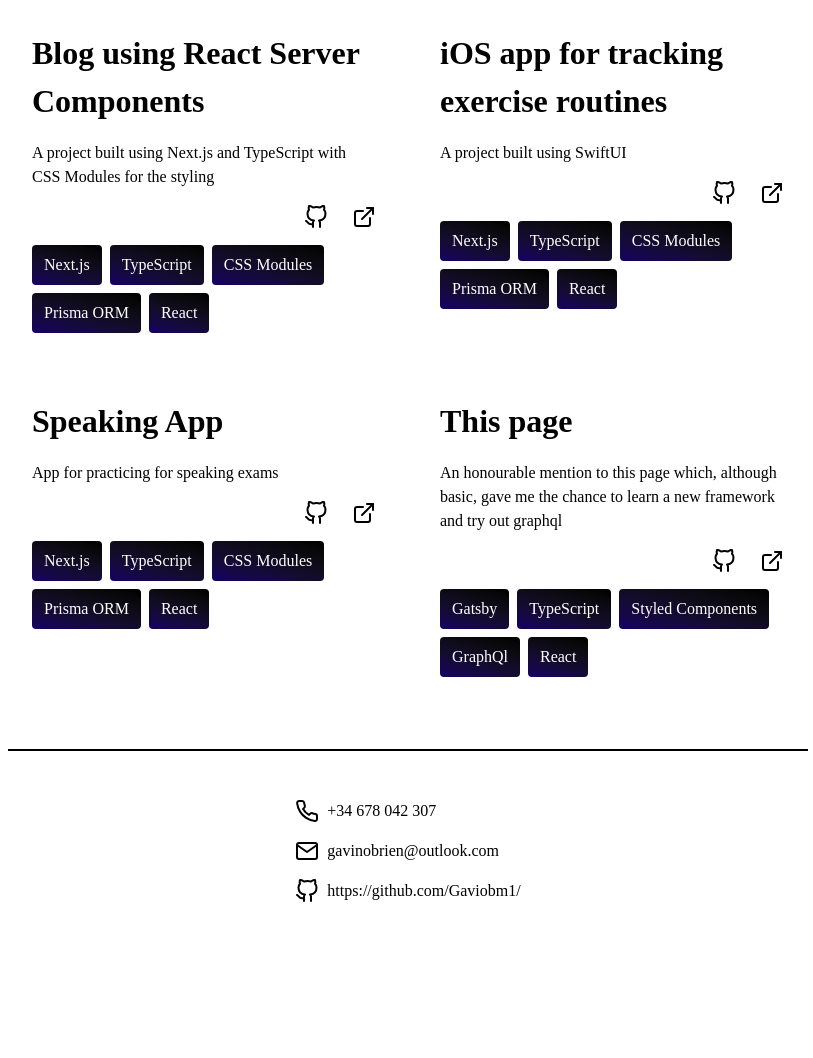
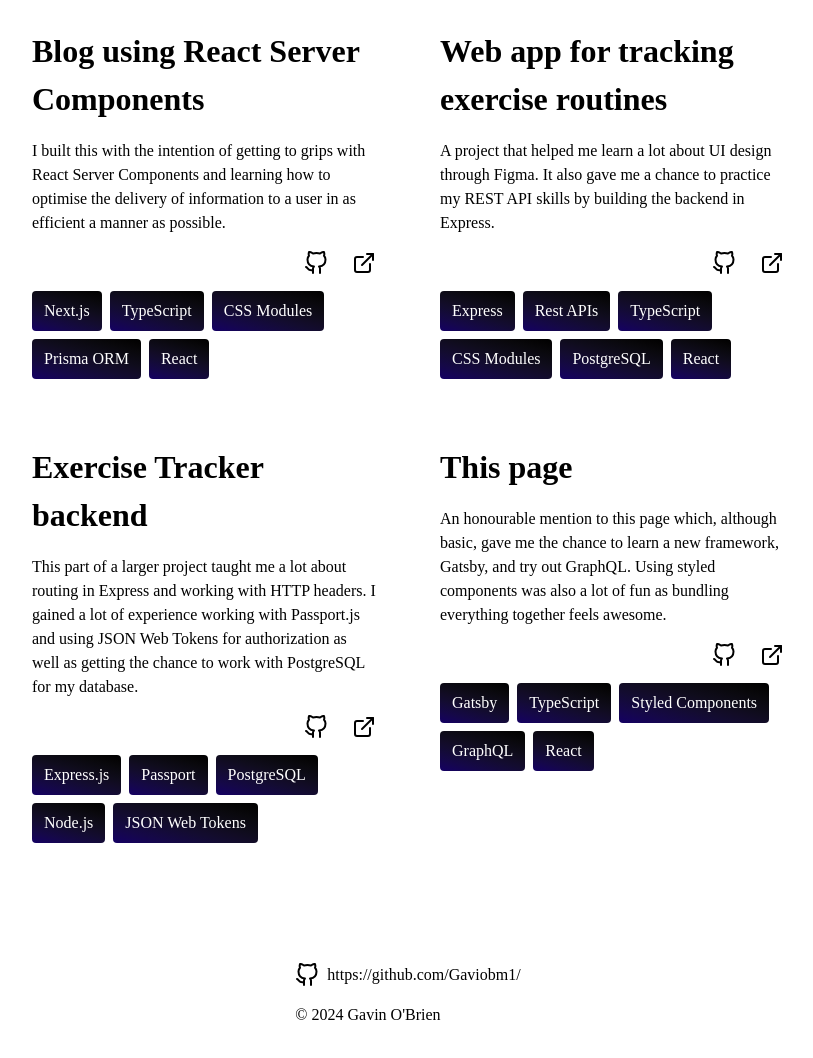
Before and after one commit to Gaviobm1/portfolio-site, a Gatsby site: page / in a window 1280 px wide. Shown: the part 590-1648 px from the top of the page, without its empty margins (232-1045 px from the left). Before the commit the page ends 1573 px from the top, so only its background shows below. Built offline with nearby package versions, Linux system fonts and the light colour scheme; Gatsby itself is replaced by a stand-in of ours.

Commit message:
Update project information

```diff
--- a/package.json
+++ b/package.json
@@ -27,6 +27,7 @@
     "gatsby-source-filesystem": "^5.14.0",
     "gatsby-transformer-json": "^5.14.0",
     "gatsby-transformer-sharp": "^5.14.0",
+    "motion": "^11.11.17",
     "react": "^18.2.0",
     "react-dom": "^18.2.0",
     "react-feather": "^2.0.10",
--- a/projects/blog-project.json
+++ b/projects/blog-project.json
@@ -1,8 +1,8 @@
 {
   "name": "Blog using React Server Components",
   "github": "https://github.com/Gaviobm1/blog-gav-rsc",
-  "link": "kool",
-  "excerpt": "A project built using Next.js and TypeScript with CSS Modules for the styling",
+  "link": "https://blog-gav-rsc.vercel.app/",
+  "excerpt": "I built this with the intention of getting to grips with React Server Components and learning how to optimise the delivery of information to a user in as efficient a manner as possible.",
   "technologies": [
     "Next.js",
     "TypeScript",
--- a/projects/exerciseTracker.json
+++ b/projects/exerciseTracker.json
@@ -1,13 +1,14 @@
 {
-  "name": "iOS app for tracking exercise routines",
+  "name": "Web app for tracking exercise routines",
   "github": "https://github.com/Gaviobm1/blog-gav-rsc",
   "link": "mega",
-  "excerpt": "A project built using SwiftUI",
+  "excerpt": "A project that helped me learn a lot about UI design through Figma. It also gave me a chance to practice my REST API skills by building the backend in Express.",
   "technologies": [
-    "Next.js",
+    "Express",
+    "Rest APIs",
     "TypeScript",
     "CSS Modules",
-    "Prisma ORM",
+    "PostgreSQL",
     "React"
   ]
 }
--- /dev/null
+++ b/projects/exerciseTrackerBackend.json
@@ -0,0 +1,13 @@
+{
+  "name": "Exercise Tracker backend",
+  "github": "https://github.com/Gaviobm1/exercise-backend",
+  "link": "https://github.com/Gaviobm1/exercise-backend",
+  "excerpt": "This part of a larger project taught me a lot about routing in Express and working with HTTP headers. I gained a lot of experience working with Passport.js and using JSON Web Tokens for authorization as well as getting the chance to work with PostgreSQL for my database.",
+  "technologies": [
+    "Express.js",
+    "Passport",
+    "PostgreSQL",
+    "Node.js",
+    "JSON Web Tokens"
+  ]
+}
--- a/projects/speakingApp.json
+++ /dev/null
@@ -1,13 +0,0 @@
-{
-  "name": "Speaking App",
-  "github": "https://github.com/Gaviobm1/blog-gav-rsc",
-  "link": "super",
-  "excerpt": "App for practicing for speaking exams",
-  "technologies": [
-    "Next.js",
-    "TypeScript",
-    "CSS Modules",
-    "Prisma ORM",
-    "React"
-  ]
-}
--- a/projects/this-page.json
+++ b/projects/this-page.json
@@ -2,12 +2,12 @@
   "name": "This page",
   "github": "https://github.com/Gaviobm1/blog-gav-rsc",
   "link": "/",
-  "excerpt": "An honourable mention to this page which, although basic, gave me the chance to learn a new framework and try out graphql",
+  "excerpt": "An honourable mention to this page which, although basic, gave me the chance to learn a new framework, Gatsby, and try out GraphQL. Using styled components was also a lot of fun as bundling everything together feels awesome.",
   "technologies": [
     "Gatsby",
     "TypeScript",
     "Styled Components",
-    "GraphQl",
+    "GraphQL",
     "React"
   ]
 }
--- a/src/components/CardGrid/index.tsx
+++ b/src/components/CardGrid/index.tsx
@@ -47,7 +47,7 @@ const Wrapper = styled.div`
   margin: auto;
   padding-top: var(--margin-padding);
   padding-bottom: var(--margin-padding);
-  border-bottom: 2px solid black;
+
   @media (max-width: 550px) {
     border-bottom: none;
     padding-top: calc(var(--mobile-padding) / 3);
--- a/src/components/Footer/index.tsx
+++ b/src/components/Footer/index.tsx
@@ -6,18 +6,13 @@ export default function Footer() {
   return (
     <Wrapper>
       <InfoWrapper>
-        <Contact>
-          <Phone />
-          <p>+34 678 042 307</p>
-        </Contact>
-        <Contact>
-          <Mail />
-          <p>gavinobrien@outlook.com</p>
-        </Contact>
-        <Contact>
-          <GitHub />
-          <p>https://github.com/Gaviobm1/</p>
-        </Contact>
+        <MorphLink href="https://github.com/Gaviobm1/">
+          <Contact>
+            <GitHub />
+            <p>https://github.com/Gaviobm1/</p>
+          </Contact>
+        </MorphLink>
+        <p>&copy; 2024 Gavin O&apos;Brien</p>
       </InfoWrapper>
     </Wrapper>
   );
@@ -43,7 +38,19 @@ const InfoWrapper = styled.div`
 `;
 
 const Contact = styled.article`
+  font-family: "Recursive";
   display: flex;
   align-items: center;
   gap: 0.5rem;
 `;
+
+const MorphLink = styled.a`
+  font-variation-settings: "CASL" 0;
+  opacity: 1;
+  transition: opacity 600ms ease, font-variation-settings 400ms ease;
+  &:hover {
+    font-variation-settings: "CASL" 1;
+    opacity: 0.8;
+    transition: opacity 600ms ease, font-variation-settings 400ms ease;
+  }
+`;
--- a/src/components/Hero/index.tsx
+++ b/src/components/Hero/index.tsx
@@ -50,7 +50,7 @@ const Wrapper = styled.div`
   margin: auto;
   padding-bottom: var(--margin-padding);
   position: relative;
-  border-bottom: 2px solid black;
+
   @media (max-width: 760px) {
     display: flex;
     flex-direction: column;
```
Also changed, not shown: 1 other file.
